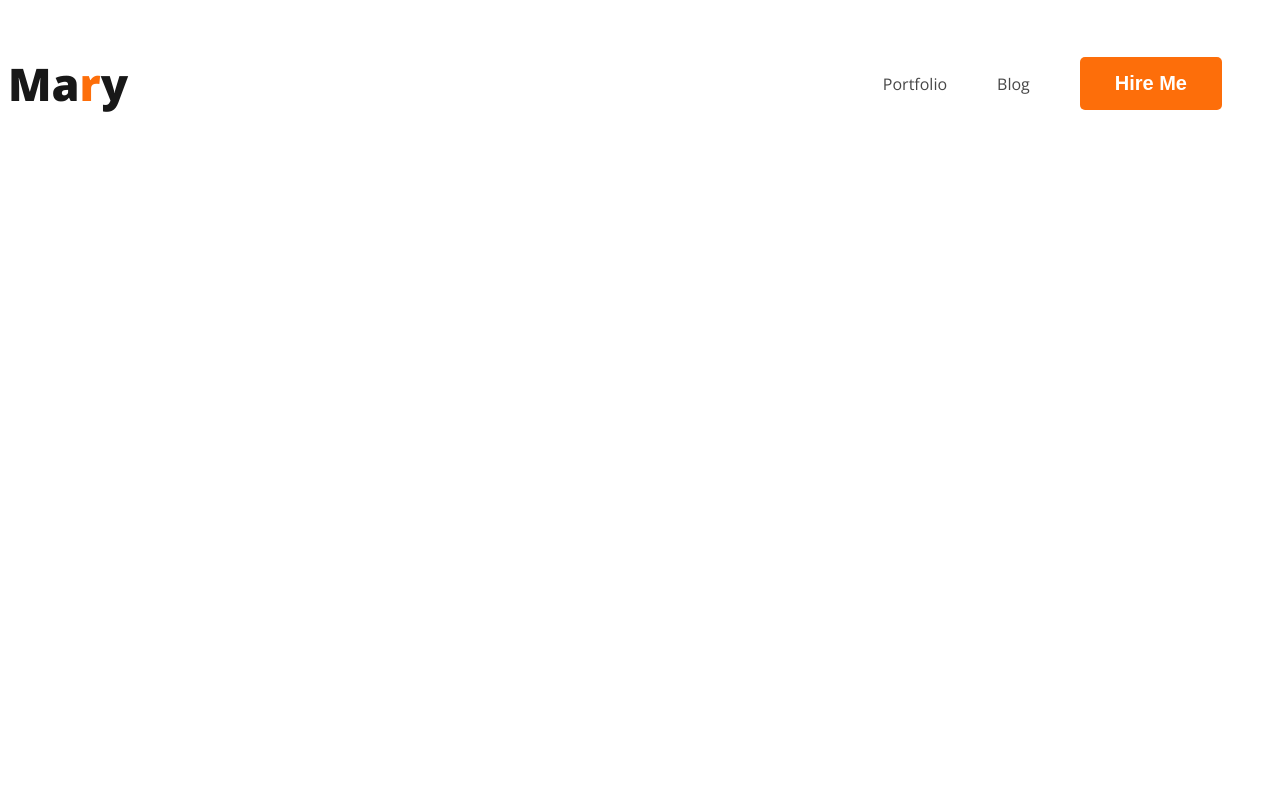
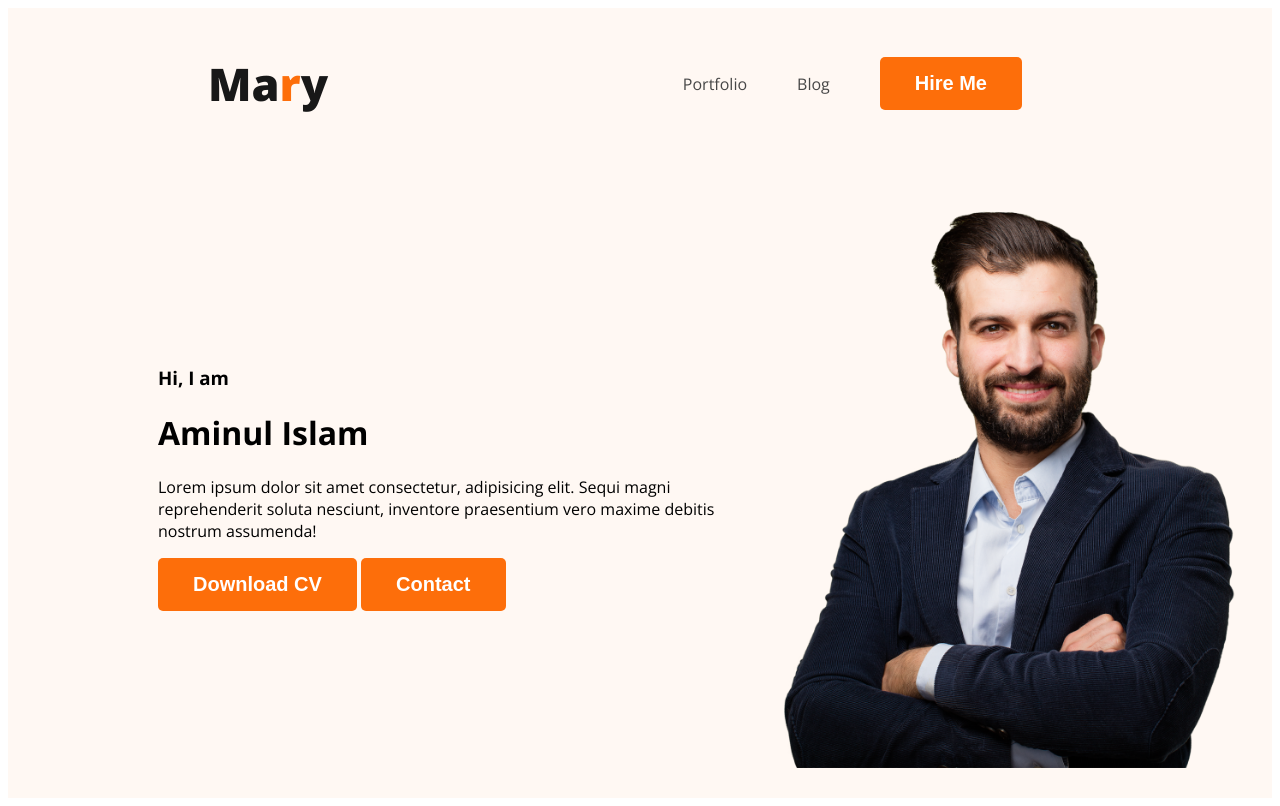
Before and after one commit to aminul-islam2020/web-developer-portfolio, a plain HTML site: page index.html in a window 1280 px wide. Drawn offline with nearby package versions, Linux system fonts and the light colour scheme.

Commit message:
body section added

```diff
--- a/index.html
+++ b/index.html
@@ -10,7 +10,7 @@
     <link rel="stylesheet" href="style.css">
 </head>
 <body>
-    <header>
+    <header class="header">
         <nav>
             <h3 class="nav-title">Ma<span class="text-primary">r</span>y</h3>
             <ul>
@@ -19,6 +19,16 @@
                 <li><Button class="btn-primary">Hire Me</Button></li>
             </ul>
         </nav>
+        <div class="banner">
+            <div class="banner-content">
+                <h3 class="banner-greeting">Hi, I am</h3>
+                <h1 class="banner-title">Aminul Islam</h1>
+                <p>Lorem ipsum dolor sit amet consectetur, adipisicing elit. Sequi magni reprehenderit soluta nesciunt, inventore praesentium vero maxime debitis nostrum assumenda!</p>
+                <button class="btn-primary">Download CV</button>
+                <button class="btn-primary">Contact</button>
+            </div>
+            <img class="profile-picture" src="/images/hardy.png" alt="">
+        </div>
     </header>
     <main>
 
--- a/style.css
+++ b/style.css
@@ -19,6 +19,7 @@ nav{
     display: flex;
     justify-content: space-between;
     align-items: center;
+    margin: 0 200px;
 }
 
 .nav-title{
@@ -41,3 +42,18 @@ nav a{
     text-decoration: none;
     color: #474747;
 }
+
+.header{
+    background-color: #FFF8F3;
+}
+
+.banner{
+    padding: 30px 30px 30px 150px;
+    display: flex;
+    align-items: center;
+}
+
+.banner .profile-picture{
+    width: 500px;
+
+}
```
